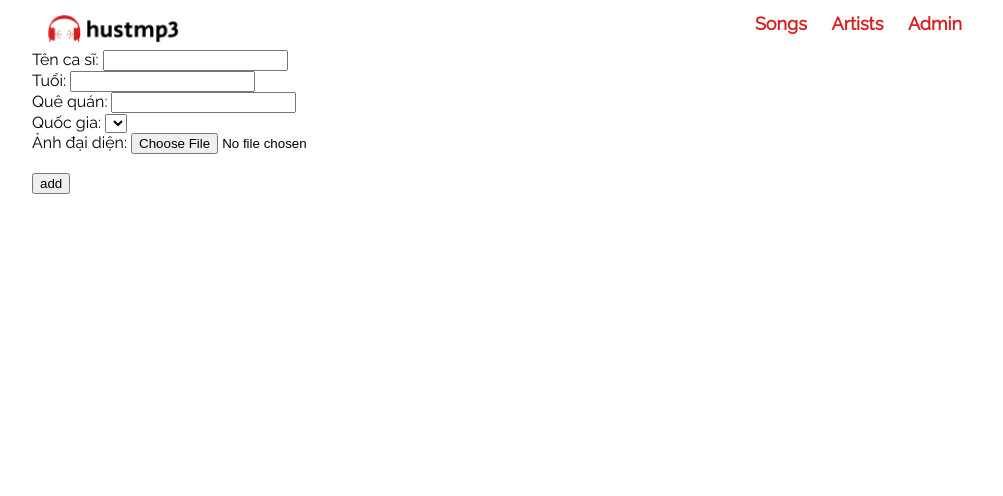
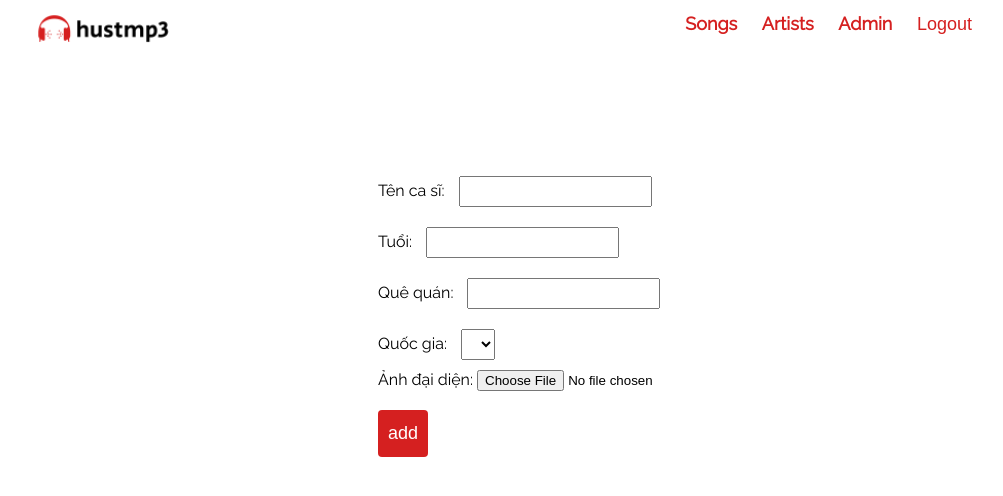
Before and after one commit to dien-hust63/HDDMusicWeb, a PHP site: the page made by application/views/artist/add.php in a window 1280 px wide. Shown: the top 496 px of the page, without its empty margins (138-1141 px from the left). Run offline with PHP 8.4, Linux system fonts and the light colour scheme; the template is opened without the code that fills it, so the values that code supplies are empty; a user stored in the database is signed in; some libraries are stand-ins or nearby versions.

Commit message:
ui design complete and almost features

```diff
--- a/application/controllers/ArtistController.php
+++ b/application/controllers/ArtistController.php
@@ -46,7 +46,8 @@ class ArtistController extends Controller {
 
                 $query = "INSERT INTO `artist`( `name`, `age`, `hometown`, `country`, `avatar`) VALUES ('$artist_name', '$artist_age', '$artist_hometown', '$artist_country','$file_name')";
                 if($this -> Artist -> customQuery($query)){
-                    echo "add successfully";
+                    $result = $this -> Artist -> customQuery($query);
+                    $this -> set('$result', $result);
                 }
 
             }
--- a/application/controllers/PlaylistController.php
+++ b/application/controllers/PlaylistController.php
@@ -11,7 +11,6 @@ class PlaylistController extends Controller {
                 $user_id = $_SESSION['user_id'];
                 $query = "INSERT INTO `playlist`(`name`, `user`) VALUES ('$playlist_name', '$user_id')";
                 if($this->Playlist -> customQuery($query)){
-                    echo "add successfully";
                 }
             }
         }
--- a/application/controllers/SongController.php
+++ b/application/controllers/SongController.php
@@ -53,7 +53,6 @@ class SongController extends Controller {
                 $query = "INSERT INTO `song`(`name`,`link`, `image`, `genre`,`country`) VALUES ('$song_name','$file_name', '$image_file','$genre', '$country')";
 
                 if($this -> Song -> customQuery($query)){
-                    echo "add successfully";
                 }
                 $query2 = "SELECT `id` FROM `song` WHERE `name` = '$song_name' AND `link` = '$file_name' ";
                 $result = $this -> Song -> customQuery($query2);
--- a/application/models/login.php
+++ b/application/models/login.php
@@ -125,7 +125,7 @@ class Login extends Model {
         $_SESSION = array();
         session_destroy();
         // return a little feeedback message
-        $this->messages[] = "You have been logged out.";
+        $this->messages[] = "You have been logged out";
 
     }
 
--- a/application/views/artist/add.php
+++ b/application/views/artist/add.php
@@ -1,21 +1,31 @@
-<form id = "add_artist_form"  method="POST" enctype="multipart/form-data">
+<form id = "add_artist_form" method="POST" enctype="multipart/form-data">
+    <span>
     <label for="artist_name">Tên ca sĩ: </label>
-    <input type="text" id="artist_name" name="artist_name"><br>
+    <input class="input" type="text" id="artist_name" name="artist_name"><br>
+    </span>
+    <span>
     <label for="artist_age">Tuổi: </label>
-    <input type="text" id="artist_age" name="artist_age"><br>
+    <input type="text" class="input" id="artist_age" name="artist_age"><br>
+    </span>
+    <span>
     <label for="artist_hometown">Quê quán: </label>
-    <input type="text" id="artist_hometown" name="artist_hometown"><br>
+    <input type="text" class="input" id="artist_hometown" name="artist_hometown"><br>
+    </span>
+    <span>
     <label for="artist_country">Quốc gia: </label>
-    <select name="artist_country" id="artist_country">
+    <select class="input" name="artist_country" class="input" id="artist_country">
         <?php foreach($country as $elements): ?>
             <option value= <?php echo $elements['Country']['id']?> ><?=$elements['Country']['name'] ?> </option>
         <?php endforeach ?>
     </select>
+    </span>
     <br>
+    <span>
     <label for="artist_image">Ảnh đại diện: </label>
     <input type="file" name="artist_image" id="artist_image"><br>
+    </span>
     <br>
-    <input type="button" value="add" onclick = "addArtist()">
+    <input class="add-btn-form" type="button" value="add" onclick = "addArtist()">
 </form>
 
 <script>
--- a/application/views/artist/viewall.php
+++ b/application/views/artist/viewall.php
@@ -18,7 +18,7 @@ $number = 0;
 					</span>
 				</a>
 			</div>
-			<button><a href=<?php echo BASE_PATH . "/artist/delete/" . $artistitem['Artist']['id'] . "/" ?>>Delete</a></button><br />
+			<button class="btn-delete"><a style=":text-decoration: none;" href=<?php echo BASE_PATH . "/artist/delete/" . $artistitem['Artist']['id'] . "/" ?>>Delete</a></button><br />
 		</li>
 	<?php endforeach ?>
 	<?php else:?>
--- a/application/views/header.php
+++ b/application/views/header.php
@@ -42,11 +42,17 @@ $isAdmin = isset($_SESSION['admin_login_status']) && $_SESSION['admin_login_stat
 				<a href=<?php echo PATH_REG ?>>Register</a>
 			<?php elseif ($isAdmin): ?>
 				<a href=<?php echo PATH_HOME ?>>Admin</a>
+				<form method="post" action=<?php echo PATH_LOG?> style="display: inline">
+					<button type="submit" type="submit" name="logout" value="Log out" class="logout">
+						Logout
+					</button>
+				</form>
+
 			<?php else : ?>
 
 				<a href=<?php echo PLAYLIST_VIEWALL?>> Your playlists</a>
 				<form method="post" action=<?php echo PATH_LOG?> style="display: inline">
-					<button type="submit" type="submit" name="logout" value="Log out" class="link-button">
+					<button type="submit" type="submit" name="logout" value="Log out" class="logout">
 						Logout
 					</button>
 				</form>
--- a/application/views/playlist/add.php
+++ b/application/views/playlist/add.php
@@ -1,6 +1,7 @@
+
 <form id = 'add_playlist_form' method='post'>
     <label for="playlist_name">Playlist name:</label>
     <input type="text" name='playlist_name'>
-    <input type="submit" value="Add">
+    <input class="add-btn-form" type="submit" value="Add">
 </form>
 <?php require_once(HOME_PAGE);?>
--- a/application/views/playlist/addsong.php
+++ b/application/views/playlist/addsong.php
@@ -1,5 +1,4 @@
-<h1>addsong</h1>
-<h1>Vieww all</h1>
+<h1>Add Song</h1>
 <?php
 $number = 0;
 
--- a/application/views/song/viewall.php
+++ b/application/views/song/viewall.php
@@ -26,7 +26,7 @@ $number = 0;
 					<?php endforeach ?>
 				<?php endif ?>
 			</div>
-			<button><a href=<?php echo BASE_PATH . "/song/delete/" . $songitem['Song']['id'] . "/" ?>>Delete</a></button><br />
+			<button class="btn-delete"><a href=<?php echo BASE_PATH . "/song/delete/" . $songitem['Song']['id'] . "/" ?>>Delete</a></button><br />
 		</li>
 	<?php endforeach ?>
 	<?php else:?>
--- a/public/css/theme.css
+++ b/public/css/theme.css
@@ -1,5 +1,5 @@
 * {
-  box-sizing: border-box;
+ /* box-sizing: border-box; */
 }
 
 body {
@@ -379,3 +379,101 @@ body {
   grid-template-columns: 1fr 1fr;
   column-gap: 1rem;
 }
+.logout {
+  font-size: 18px;
+  background-color: #fff;
+  border: 0px;
+  display: inline-block;
+  padding: 13px 10px 13px 10px;
+  text-decoration: none;
+  color: #D52020;
+}
+.logout:hover{
+  background-color: #D52020;
+  color: #fff;
+}
+.add-btn {
+  font-size: 18px;
+  background-color: #fff;
+  border: 0px;
+  display: inline-block;
+  padding: 13px 10px 13px 10px;
+  text-decoration: none;
+  color: #D52020;
+}
+.add-btn:hover{
+  background-color: #D52020;
+  color: #fff;
+}
+.btn-playlist{
+  position: absolute;
+  left: 75%;
+  font-size: 18px;
+  background-color: #fff;
+  border: 0px;
+  box-sizing: unset;
+  display: inline-block;
+  padding: 13px 10px 13px 10px;
+  text-decoration: none;
+  color: #D52020;
+}
+.btn-playlist:hover{
+  background-color: #D52020;
+  color: #fff;
+}
+#add_playlist_form {
+  display: block;
+  text-align: center;
+  text-decoration: none;
+  font-size: 16px;
+  color: #555;
+  margin-top: 30px;
+  text-transform: uppercase;
+  font-weight: 500;
+  margin-bottom: 8px;
+  transition: .2s linear;
+}
+.add-btn-form {
+  font-size: 18px;
+  background-color: #D52020;
+  border-radius: 4px;
+  border: 0px;
+  display: inline-block;
+  padding: 13px 10px 13px 10px;
+  text-decoration: none;
+  color: #fff;
+}
+.add-btn-form:hover{
+  background-color: #9d9d9d;
+  color: #D52020;
+}
+
+.btn-delete{
+  font-size: 18px;
+  background-color: #fff;
+  border: 0px;
+  position: absolute;
+  left: 75%;
+  display: inline-block;
+  padding: 13px 10px 13px 10px;
+  text-decoration: none;
+  color: #D52020;
+}
+.btn-delete:hover{
+  background-color: #D52020;
+  color: #fff;
+}
+#add_artist_form{
+  padding: 20px;
+  margin-left: 35%;
+  margin-top: 10%;
+}
+#add_song_form{
+  padding: 20px;
+  margin-left: 35%;
+  margin-top: 10%;
+}
+.input {
+  padding: 6px;
+  margin: 10px;
+}
```
Also changed, not shown: application/views/index/admin.php (+2 -12 lines), application/views/playlist/viewall.php (+11 -8 lines), application/views/song/add.php (+19 -7 lines), application/views/song/delete.php (+53 -15 lines), application/views/user/viewall.php (+33 -24 lines).
